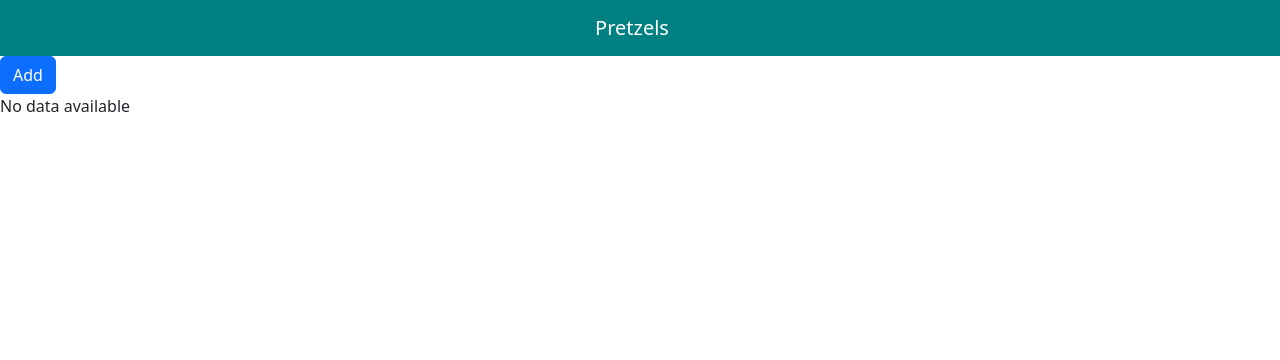
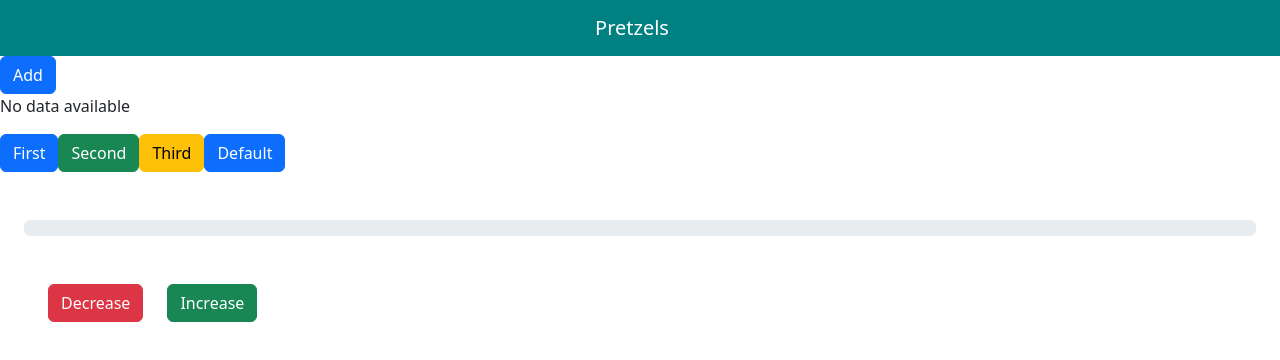
Before and after one commit to Pragya-02012000/first-react-app, a React (Create React App) app: page / in a window 1280 px wide. Shown: the top 360 px of the page. Built offline with nearby package versions, Linux system fonts and the light colour scheme.

Commit message:
added buttons for customprogressbar

```diff
--- a/src/components/App.js
+++ b/src/components/App.js
@@ -1,12 +1,31 @@
 import './App.css';
 import Header from "./Header";
 import AddContact from "./AddContact";
+import CustomButton from './Button';
+import CustomProgress from './CustomProgress';
 
 function App() {
   return (
     <div>
       <Header />
-      <AddContact/>
+      <AddContact />
+      <div className='d-flex mb-4'>
+        <CustomButton
+          label={"First"}
+          variant={"primary"}
+        />
+        <CustomButton
+          label={"Second"}
+          variant={"success"}
+        />
+        <CustomButton
+          label={"Third"}
+          variant={"warning"}
+        />
+        <CustomButton />
+      </div>
+      <CustomProgress/>
+
     </div>
   );
 }
--- /dev/null
+++ b/src/components/Button.js
@@ -0,0 +1,11 @@
+import React from 'react'
+import Button from 'react-bootstrap/Button';
+
+
+const CustomButton = ({ label = "Default", variant = "primary" }) => {
+    return (
+        <Button variant={variant}>{label}</Button>
+    )
+}
+
+export default CustomButton
--- /dev/null
+++ b/src/components/CustomProgress.js
@@ -0,0 +1,39 @@
+import React, { useState } from 'react'
+import { Button, ProgressBar } from 'react-bootstrap'
+
+const CustomProgress = () => {
+
+    const [progressStatus, setProgressStatus] = useState(0)
+    const [disableAdd, setDisableAdd] = useState(false)
+    const [disableDesc, setDisableDesc] = useState(false)
+
+
+    const handleAdd = () => {
+        if (progressStatus < 100) {
+            setDisableDesc(false)
+            setProgressStatus(progressStatus + 10)
+        } else {
+            setDisableDesc(false)
+            setDisableAdd(true)
+        }
+    }
+    const handleDesc = () => {
+        if (progressStatus > 0) {
+            setDisableAdd(false)
+            setProgressStatus(progressStatus - 10)
+        } else {
+            setDisableAdd(false)
+            setDisableDesc(true)
+        }
+    }
+
+    return (
+        <div className='p-4'>
+            <ProgressBar label={`${progressStatus}%`} striped variant="success" now={progressStatus} className="mb-4" />
+            <Button variant="danger" className='m-4' onClick={handleDesc} disabled={disableDesc}>Decrease</Button>
+            <Button variant="success" onClick={handleAdd} disabled={disableAdd}>Increase</Button>
+        </div>
+    )
+}
+
+export default CustomProgress
```
